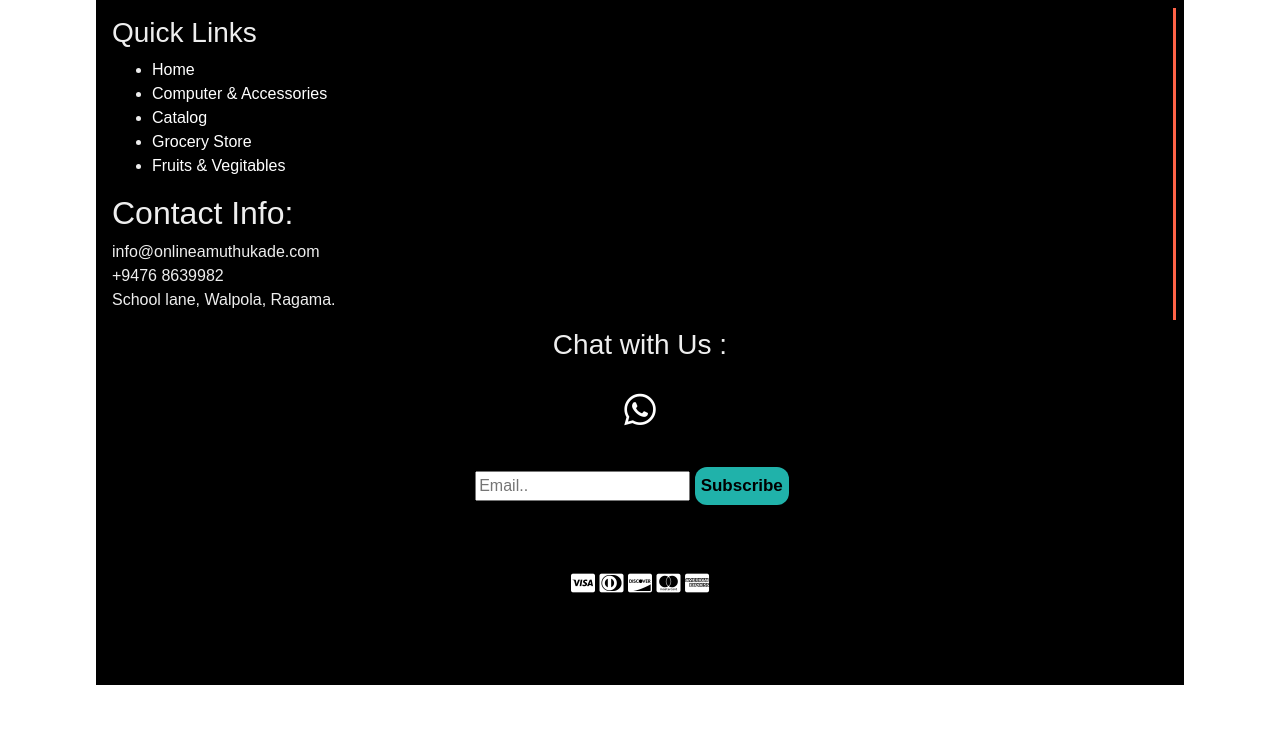
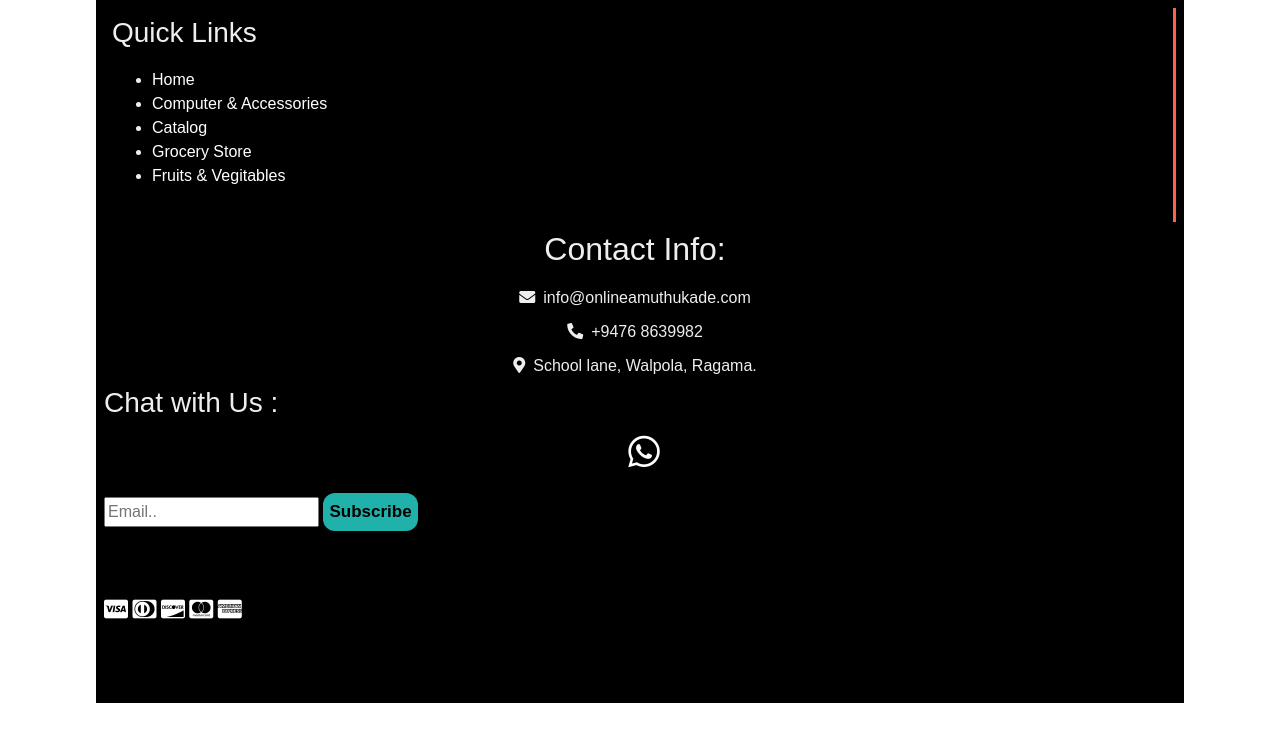
Before and after one commit to nkw97/HCI_WE_67, a PHP site: page /Footer.html in a window 1280 px wide. Shown: the top 742 px of the page. Run offline with PHP 8.4, Linux system fonts and the light colour scheme; some libraries are stand-ins or nearby versions.

Commit message:
footer is fixed

```diff
--- a/Amuthukade.com/Footer/Footer.css
+++ b/Amuthukade.com/Footer/Footer.css
@@ -13,7 +13,7 @@ footer{
     padding-right: 10px;
 }
 footer p{
-    padding-top: 0px;
+    padding-top: 10px;
     margin-top: 0px;
     padding-bottom: 0px;
     margin-bottom: 0px;
@@ -64,7 +64,7 @@ footer #social-media-footer {
 
 footer #social-media-footer {
     font-size: 48px;
-    padding: 16px;
+    padding-left: 8px;
     transition: 0.4s;
 }
 
@@ -110,10 +110,16 @@ footer #social-media-footer:hover a .fa-whatsapp{
     footer #social-media-footer a .fa-whatsapp{
         color: black;
         transition: 0.4s;
+        padding-left: 10px;
     }
 }
 .search-container{
     margin-bottom: 20px;
+}
+
+.search-container{
+    margin-left: 0px;
+    margin-right: 10px;
 }
 .search-container button {
     padding: 6px;
--- a/Amuthukade.com/Footer/Footer.html
+++ b/Amuthukade.com/Footer/Footer.html
@@ -24,25 +24,28 @@
             </ul>
         </p>
 
+
+    </div>
+
+    <div id="right-footer">
         <div class="contact">
             <h2>Contact Info:</h2>
-        <p>info@onlineamuthukade.com </p>
-            <p>+9476 8639982</p>
-            <p>School lane,
+            <p><i class="fas fa-envelope">&nbsp&nbsp</i>info@onlineamuthukade.com </p>
+            <p><i class="fas fa-phone-alt">&nbsp&nbsp</i>+9476 8639982</p>
+            <p><i class="fas fa-map-marker-alt">&nbsp&nbsp</i>School lane,
                     Walpola,
                     Ragama.</p>
         </div>
     </div>
-
-    <div id="right-footer">
+    <div class="social">
         <h3>Chat with Us :
             <div id="social-media-footer">
-
                 <a href="#">
                     <i class="fab fa-whatsapp fa-xs"></i>
                 </a>
+            </div>
+        </h3>
 
-        </div></h3>
             <div class="search-container">
                 <form action="/action_page.php">
                     <input type="text" placeholder="Email.." name="search">
```
Lines whose indentation alone changed are shown as unchanged.
